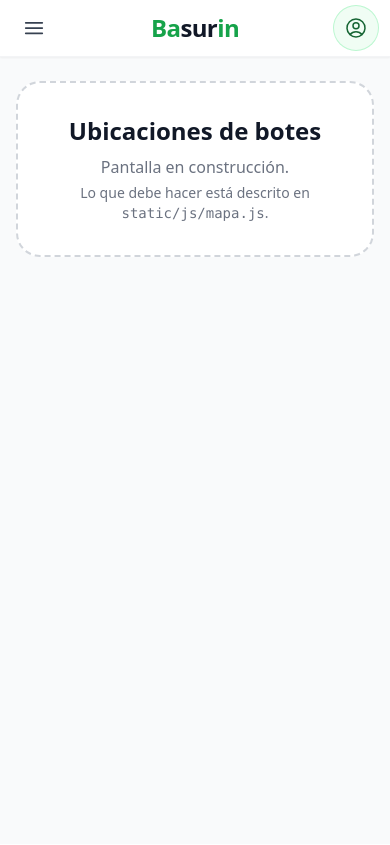
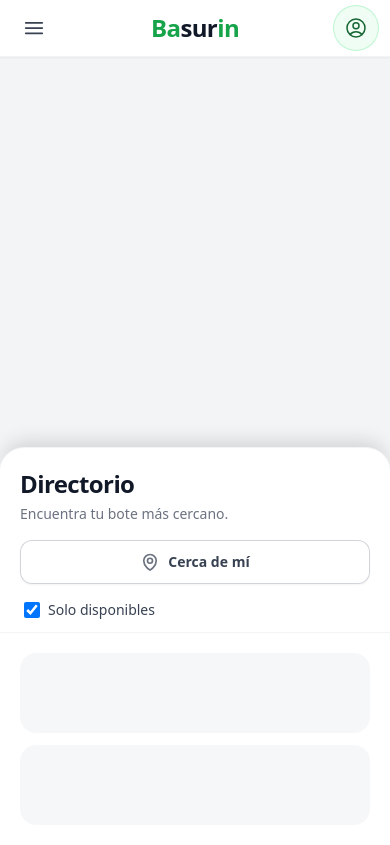
Before and after one commit to lizetglm/Bote-IoT-IA, a Flask app: page /mapa in a window 390 px wide. Before the commit the page ends 257 px from the top, so only its background shows below. Run offline with Flask 3, Linux system fonts and the light colour scheme; some libraries are stand-ins or nearby versions.

Commit message:
Creacion e implementacion de la pantalla de mapas

```diff
--- a/static/js/mapa.js
+++ b/static/js/mapa.js
@@ -1,37 +1,209 @@
-// PANTALLA: Ubicaciones de botes (/mapa)                                  ESTADO: por hacer
-// Plantilla: templates/mapa.html (extiende base_app.html: menú, sesión y avisos ya vienen resueltos).
+// PANTALLA: Ubicaciones de botes (/mapa)                                  ESTADO: LISTO
+// Plantilla: templates/mapa.html (extiende base_app.html).
 // Contexto compartido y reglas de seguridad: lee la cabecera de static/js/app.js.
-//
-// QUÉ DEBE HACER
-//  - Mapa con todos los botes y su estatus, para encontrar el más cercano.
-//  - Librería: Leaflet + OpenStreetMap (https://leafletjs.com, por CDN). No hace falta API key ni tarjeta.
-//  - Un pin por bote, con color según `estatus`: activo = verde, lleno = rojo, mantenimiento = ámbar,
-//    inactivo = gris. El color no puede ser lo único que lo diga: el popup y la lista llevan el texto.
-//  - Popup: ubicación, estatus, distancia al usuario, botón "Cómo llegar"
-//    (https://www.google.com/maps/dir/?api=1&destination=<lat>,<lng>, sin API key) y botón "Escanear aquí" (/escanear).
-//  - Botón "Cerca de mí": navigator.geolocation (pedir permiso solo al pulsarlo), marcar al usuario y ordenar
-//    la lista por distancia (fórmula de Haversine). Si niega el permiso, la pantalla sigue funcionando.
-//  - Filtro "Solo disponibles" (estatus = 'activo'), activado por defecto, con opción de ver todos.
-//  - Refrescar los botes cada ~15 s (la tabla botes no está en Realtime: usa polling).
-//  - Estado vacío ("Aún no hay botes registrados"): hoy la tabla botes está vacía.
-//
-// DATOS (Supabase, con Basurin.db; la lectura de botes es pública por la política "todos ven los botes")
-//    db.from("botes").select("id, ubicacion, latitud, longitud, estatus")
-//
-// RESPONSIVE
-//  - Móvil (375 px): mapa a pantalla completa (h-[calc(100dvh-3.5rem)]) y la lista en un panel desplegable abajo.
-//  - lg (>=1024 px): dos columnas: lista de botes (~24rem) + mapa.
-//  - Para que el mapa ocupe todo el ancho, cambia las clases del contenedor con {% block main_clases %} (ver la plantilla).
-//
-// ACCESIBILIDAD: el mapa no lo puede usar un lector de pantalla; la lista de botes es la versión accesible
-// (navegable con teclado, con la misma información). Botones de icono con aria-label.
-//
-// LISTO CUANDO: los pines salen de Supabase con su color, "Cerca de mí" ordena por distancia y se ve bien
-// en 375 px y en escritorio. Prueba sin cuenta: /mapa?demo=1 (solo con Flask en debug; ahí usa datos de ejemplo).
 
 (async () => {
   const { db, demo, listo } = Basurin;
   const { sesion, perfil, esAdmin } = await listo;
 
-  // TODO: implementar la pantalla
+  // Referencias al DOM
+  const contenedorLista = document.getElementById('lista-botes');
+  const btnCerca = document.getElementById('btn-cerca');
+  const checkDisponibles = document.getElementById('filtro-disponibles');
+  const divCargando = document.getElementById('estado-cargando');
+  const divVacio = document.getElementById('estado-vacio');
+  const divError = document.getElementById('mapa-error');
+  const btnReintentar = document.getElementById('btn-reintentar');
+
+  // Variables de estado
+  let botes = [];
+  let miUbicacion = null;
+  let marcadores = L.layerGroup();
+  let marcadorUsuario = null;
+
+  // Configuración de UI según estatus (Heredando tu lenguaje de diseño)
+  const COLORES_ESTATUS = {
+    'activo': { color: 'text-green-700', bg: 'bg-green-100', ring: 'ring-green-600/20', fill: '#15803d', label: 'Disponible' },
+    'lleno': { color: 'text-red-700', bg: 'bg-red-100', ring: 'ring-red-600/20', fill: '#b91c1c', label: 'Lleno' },
+    'mantenimiento': { color: 'text-amber-700', bg: 'bg-amber-100', ring: 'ring-amber-600/20', fill: '#b45309', label: 'Mantenimiento' },
+    'inactivo': { color: 'text-gray-700', bg: 'bg-gray-100', ring: 'ring-gray-500/20', fill: '#4b5563', label: 'Inactivo' }
+  };
+
+  // Inicializar Leaflet
+  const mapa = L.map('mapa-leaflet', { zoomControl: false }).setView([23.6345, -102.5528], 5); // Centro de México por defecto
+  L.control.zoom({ position: 'topright' }).addTo(mapa);
+  L.tileLayer('https://{s}.tile.openstreetmap.org/{z}/{x}/{y}.png', {
+    attribution: '&copy; OpenStreetMap contributors'
+  }).addTo(mapa);
+  marcadores.addTo(mapa);
+
+  // --- LÓGICA DE DATOS ---
+
+  async function fetchBotes() {
+    try {
+      if (demo) {
+        botes = [
+          { id: '1', ubicacion: 'Edificio Central', latitud: 20.6596, longitud: -103.3496, estatus: 'activo' },
+          { id: '2', ubicacion: 'Cafetería Norte', latitud: 20.6605, longitud: -103.3510, estatus: 'lleno' },
+          { id: '3', ubicacion: 'Biblioteca', latitud: 20.6580, longitud: -103.3480, estatus: 'mantenimiento' }
+        ];
+      } else {
+        const { data, error } = await db.from('botes').select('id, ubicacion, latitud, longitud, estatus');
+        if (error) throw error;
+        botes = data || [];
+      }
+      divError.classList.add('hidden');
+      renderizarUI();
+    } catch (e) {
+      console.error(e);
+      divError.classList.remove('hidden');
+      divError.classList.add('flex');
+    } finally {
+      if (divCargando) divCargando.remove();
+    }
+  }
+
+  // --- MATEMÁTICA Y GEOLOCALIZACIÓN ---
+
+  // Fórmula de Haversine (retorna km)
+  function getDistancia(lat1, lon1, lat2, lon2) {
+    const R = 6371;
+    const dLat = (lat2 - lat1) * Math.PI / 180;
+    const dLon = (lon2 - lon1) * Math.PI / 180;
+    const a = Math.sin(dLat/2) * Math.sin(dLat/2) +
+              Math.cos(lat1 * Math.PI / 180) * Math.cos(lat2 * Math.PI / 180) *
+              Math.sin(dLon/2) * Math.sin(dLon/2);
+    return R * (2 * Math.atan2(Math.sqrt(a), Math.sqrt(1-a)));
+  }
+
+  // Activar geolocalización
+  btnCerca.addEventListener('click', () => {
+    if (!navigator.geolocation) return;
+
+    const txtOriginal = btnCerca.innerHTML;
+    btnCerca.innerHTML = 'Buscando...';
+
+    navigator.geolocation.getCurrentPosition(
+      (pos) => {
+        miUbicacion = { lat: pos.coords.latitude, lng: pos.coords.longitude };
+
+        // Dibujar usuario
+        if (marcadorUsuario) mapa.removeLayer(marcadorUsuario);
+        const userIcon = L.divIcon({
+          className: 'bg-transparent',
+          html: `<div class="h-4 w-4 rounded-full bg-blue-600 border-2 border-white shadow-[0_0_10px_rgba(37,99,235,0.8)] animate-pulse"></div>`,
+          iconSize: [16, 16]
+        });
+        marcadorUsuario = L.marker([miUbicacion.lat, miUbicacion.lng], { icon: userIcon }).addTo(mapa);
+
+        mapa.flyTo([miUbicacion.lat, miUbicacion.lng], 15);
+        btnCerca.innerHTML = txtOriginal;
+        renderizarUI(); // Reordena la lista por distancia
+      },
+      () => { btnCerca.innerHTML = txtOriginal; }
+    );
+  });
+
+  // --- RENDERIZADO UI ---
+
+  function renderizarUI() {
+    marcadores.clearLayers();
+
+    // Filtrar
+    let botesVisibles = checkDisponibles.checked
+      ? botes.filter(b => b.estatus === 'activo')
+      : [...botes];
+
+    // Ordenar si tenemos ubicación
+    if (miUbicacion) {
+      botesVisibles.forEach(b => { b.distancia = getDistancia(miUbicacion.lat, miUbicacion.lng, b.latitud, b.longitud); });
+      botesVisibles.sort((a, b) => a.distancia - b.distancia);
+    }
+
+    // Limpiar lista preservando el mensaje vacío si existe
+    Array.from(contenedorLista.children).forEach(el => {
+      if (el.id !== 'estado-vacio' && el.id !== 'estado-cargando') el.remove();
+    });
+
+    if (botesVisibles.length === 0) {
+      divVacio.classList.remove('hidden');
+      return;
+    }
+    divVacio.classList.add('hidden');
+
+    // Bounds para ajustar la cámara (si no hay ubicación de usuario)
+    const limites = L.latLngBounds();
+
+    botesVisibles.forEach(bote => {
+      const estilo = COLORES_ESTATUS[bote.estatus] || COLORES_ESTATUS['inactivo'];
+      const opacidad = bote.estatus === 'activo' ? '' : 'opacity-75';
+      const textoDist = bote.distancia ? (bote.distancia < 1 ? `${Math.round(bote.distancia * 1000)}m` : `${bote.distancia.toFixed(1)}km`) : '';
+      const googleMapsUrl = `https://www.google.com/maps/dir/?api=1&destination=${bote.latitud},${bote.longitud}`;
+
+      // 1. DIBUJAR PIN (L.divIcon con colores dinámicos SVG)
+      const pinHTML = `
+        <svg class="drop-shadow-md" viewBox="0 0 24 24" fill="${estilo.fill}" stroke="white" stroke-width="1.5">
+          <path d="M11.54 22.351l.07.04.028.016a.76.76 0 00.723 0l.028-.015.071-.041a16.975 16.975 0 001.144-.742 19.58 19.58 0 002.683-2.282c1.944-1.99 3.963-4.98 3.963-8.827a8.25 8.25 0 00-16.5 0c0 3.846 2.02 6.837 3.963 8.827a19.58 19.58 0 002.682 2.282 16.975 16.975 0 001.145.742zM12 13.5a3 3 0 100-6 3 3 0 000 6z" />
+        </svg>
+      `;
+      const marcador = L.marker([bote.latitud, bote.longitud], {
+        icon: L.divIcon({ html: pinHTML, className: 'bg-transparent', iconSize: [36, 36], iconAnchor: [18, 36] })
+      });
+
+      // Popup HTML (hereda diseño botones home.html)
+      marcador.bindPopup(`
+        <div class="p-1 min-w-[100px] font-sans">
+          <p class="font-bold text-gray-900 text-sm mb-1">${bote.ubicacion}</p>
+          <p class="text-xs ${estilo.color} font-semibold mb-3">${estilo.label} ${textoDist ? '· A '+textoDist : ''}</p>
+          <div class="flex flex-col gap-2 mt-2">
+            <a href="${googleMapsUrl}" target="_blank" style="color: #374151 !important; text-decoration: none !important;" class="w-full text-center rounded-lg bg-gray-100 px-3 py-2 text-xs font-bold hover:bg-gray-200">Cómo llegar</a>
+            ${bote.estatus === 'activo' ? `<a href="/escanear?bote=${bote.id}" style="color: white !important; text-decoration: none !important;" class="w-full text-center rounded-lg bg-green-700 px-3 py-2 text-xs font-bold hover:bg-green-800">Escanear aquí</a>` : ''}
+          </div>
+        </div>
+      `);
+      marcadores.addLayer(marcador);
+      limites.extend([bote.latitud, bote.longitud]);
+
+      // 2. AÑADIR A LA LISTA (Accesible y con clases de Home)
+      const itemHTML = `
+        <div tabindex="0" role="button" aria-label="Bote en ${bote.ubicacion}, estatus ${estilo.label}" class="${opacidad} group flex items-start gap-3 rounded-2xl bg-white p-4 shadow-sm ring-1 ring-gray-100 transition hover:shadow-md focus:outline-none focus-visible:ring-2 focus-visible:ring-eco-600 cursor-pointer">
+          <span aria-hidden="true" class="flex h-10 w-10 shrink-0 items-center justify-center rounded-xl ${estilo.bg} ${estilo.color}">
+            <svg class="h-5 w-5" fill="none" stroke="currentColor" stroke-width="2" viewBox="0 0 24 24"><path stroke-linecap="round" stroke-linejoin="round" d="M15 10.5a3 3 0 11-6 0 3 3 0 016 0z"/><path stroke-linecap="round" stroke-linejoin="round" d="M19.5 10.5c0 7.142-7.5 11.25-7.5 11.25S4.5 17.642 4.5 10.5a7.5 7.5 0 1115 0z"/></svg>
+          </span>
+          <div class="flex-1">
+            <span class="block text-sm font-bold text-gray-900">${bote.ubicacion}</span>
+            <div class="mt-1 flex items-center justify-between">
+              <span class="inline-flex items-center rounded-md ${estilo.bg} px-2 py-0.5 text-xs font-semibold ${estilo.color} ring-1 ring-inset ${estilo.ring}">${estilo.label}</span>
+              ${textoDist ? `<span class="text-xs font-medium text-gray-500">${textoDist}</span>` : ''}
+            </div>
+          </div>
+        </div>
+      `;
+      const doc = new DOMParser().parseFromString(itemHTML, 'text/html');
+      const nodo = doc.body.firstChild;
+
+      // Eventos de teclado y clic (Centrar mapa y abrir popup)
+      const accionar = () => {
+        mapa.flyTo([bote.latitud, bote.longitud], 18, { animate: true });
+        marcador.openPopup();
+        if (window.innerWidth < 1024) document.querySelector('aside').scrollTo({ top: 0, behavior: 'smooth' });
+      };
+      nodo.addEventListener('click', accionar);
+      nodo.addEventListener('keydown', (e) => { if (e.key === 'Enter') accionar(); });
+
+      contenedorLista.appendChild(nodo);
+    });
+
+    if (!miUbicacion && botesVisibles.length > 0) mapa.fitBounds(limites, { padding: [30, 30] });
+  }
+
+  // --- EVENTOS GLOBALES Y POLLING ---
+
+  checkDisponibles.addEventListener('change', renderizarUI);
+  btnReintentar.addEventListener('click', fetchBotes);
+
+  // Primera carga y Polling (15s)
+  await fetchBotes();
+  setInterval(fetchBotes, 15000);
+
 })();
--- a/templates/mapa.html
+++ b/templates/mapa.html
@@ -1,17 +1,61 @@
 {% extends "base_app.html" %}
 {% block titulo %}Ubicaciones de botes · Basurin{% endblock %}
 
-{# Para que el mapa ocupe todo el ancho y alto, cambia las clases del contenedor:
-   {% block main_clases %}w-full{% endblock %} #}
+
+
+<!-- Hacemos que el main ocupe toda la pantalla disponible, quitando paddings -->
+{% block main_clases %}p-0 h-[calc(100dvh-3.5rem)] flex flex-col lg:flex-row relative overflow-hidden w-full max-w-none{% endblock %}
 
 {% block contenido %}
-<section class="rounded-3xl border-2 border-dashed border-gray-300 bg-white p-8 text-center">
-  <h1 class="text-2xl font-extrabold text-gray-900">Ubicaciones de botes</h1>
-  <p class="mt-2 text-gray-500">Pantalla en construcción.</p>
-  <p class="mt-1 text-sm text-gray-500">Lo que debe hacer está descrito en <code>static/js/mapa.js</code>.</p>
-</section>
+<!-- Panel Lateral / Lista (Bottom sheet en móvil, columna en Desktop) -->
+<aside class="absolute bottom-0 left-0 right-0 z-20 flex max-h-[55%] flex-col rounded-t-3xl bg-white shadow-[0_-10px_20px_-5px_rgba(0,0,0,0.15)] ring-1 ring-gray-100 transition-all lg:static lg:h-full lg:w-[24rem] lg:max-w-sm lg:max-h-full lg:rounded-none lg:shadow-xl lg:ring-0 lg:border-r lg:border-gray-200 shrink-0">
+
+  <!-- Cabecera y Controles -->
+  <div class="shrink-0 p-5 lg:p-6 pb-2 border-b border-gray-100">
+    <!-- Error de carga -->
+    <div id="mapa-error" role="alert" class="mb-4 hidden items-center justify-between gap-3 rounded-2xl border border-red-200 bg-red-50 p-4 text-sm text-red-800">
+      <p>No pudimos cargar los botes.</p>
+      <button id="btn-reintentar" type="button" class="shrink-0 rounded-lg bg-red-700 px-3 py-2 font-semibold text-white hover:bg-red-800 focus:outline-none focus-visible:ring-2 focus-visible:ring-red-700">Reintentar</button>
+    </div>
+
+    <h1 id="titulo-mapa" class="text-2xl font-extrabold tracking-tight text-gray-900 lg:text-3xl">Directorio</h1>
+    <p class="mt-1 text-sm text-gray-500">Encuentra tu bote más cercano.</p>
+
+    <div class="mt-4 flex flex-col gap-3">
+      <button id="btn-cerca" aria-label="Buscar botes cerca de mí" class="inline-flex min-h-[44px] items-center justify-center gap-2 rounded-xl bg-white px-4 py-2.5 text-sm font-bold text-gray-700 shadow-sm ring-1 ring-inset ring-gray-300 hover:bg-gray-50 focus:outline-none focus-visible:ring-2 focus-visible:ring-eco-600 transition">
+        <svg class="h-5 w-5 text-gray-500" fill="none" viewBox="0 0 24 24" stroke="currentColor" stroke-width="2"><path stroke-linecap="round" stroke-linejoin="round" d="M15 10.5a3 3 0 11-6 0 3 3 0 016 0z"/><path stroke-linecap="round" stroke-linejoin="round" d="M19.5 10.5c0 7.142-7.5 11.25-7.5 11.25S4.5 17.642 4.5 10.5a7.5 7.5 0 1115 0z"/></svg>
+        Cerca de mí
+      </button>
+
+      <label class="flex items-center gap-2 text-sm font-medium text-gray-700 cursor-pointer p-1">
+        <input type="checkbox" id="filtro-disponibles" checked class="h-4 w-4 rounded border-gray-300 text-eco-600 focus:ring-eco-600 transition">
+        Solo disponibles
+      </label>
+    </div>
+  </div>
+
+  <!-- Lista scrolleable de Botes -->
+  <div id="lista-botes" role="list" aria-label="Lista de botes de basura" class="flex-1 overflow-y-auto p-5 lg:p-6 space-y-3 pb-safe custom-scrollbar">
+    <!-- Skeleton Loading -->
+    <div id="estado-cargando" class="animate-pulse space-y-3">
+      <div class="h-20 w-full rounded-2xl bg-gray-100"></div>
+      <div class="h-20 w-full rounded-2xl bg-gray-100"></div>
+    </div>
+    <!-- Estado Vacío -->
+    <p id="estado-vacio" class="hidden text-sm text-gray-500 text-center py-6">Aún no hay botes registrados.</p>
+  </div>
+</aside>
+
+<!-- Contenedor del Mapa -->
+<main class="relative z-10 flex-1 bg-gray-100 h-full w-full">
+  <div id="mapa-leaflet" class="absolute inset-0 h-full w-full z-0"></div>
+</main>
 {% endblock %}
 
 {% block scripts %}
-  <script src="{{ url_for('static', filename='js/mapa.js') }}"></script>
+<!-- Librerías de Leaflet por CDN -->
+<link rel="stylesheet" href="https://unpkg.com/leaflet@1.9.4/dist/leaflet.css" integrity="sha256-p4NxAoJBhIIN+hmNHrzRCf9tD/miZyoHS5obTRR9BMY=" crossorigin=""/>
+<script src="https://unpkg.com/leaflet@1.9.4/dist/leaflet.js" integrity="sha256-20nQCchB9co0qIjJZRGuk2/Z9VM+kNiyxNV1lvTlZBo=" crossorigin=""></script>
+<!-- Tu script -->
+<script src="{{ url_for('static', filename='js/mapa.js') }}"></script>
 {% endblock %}
```
